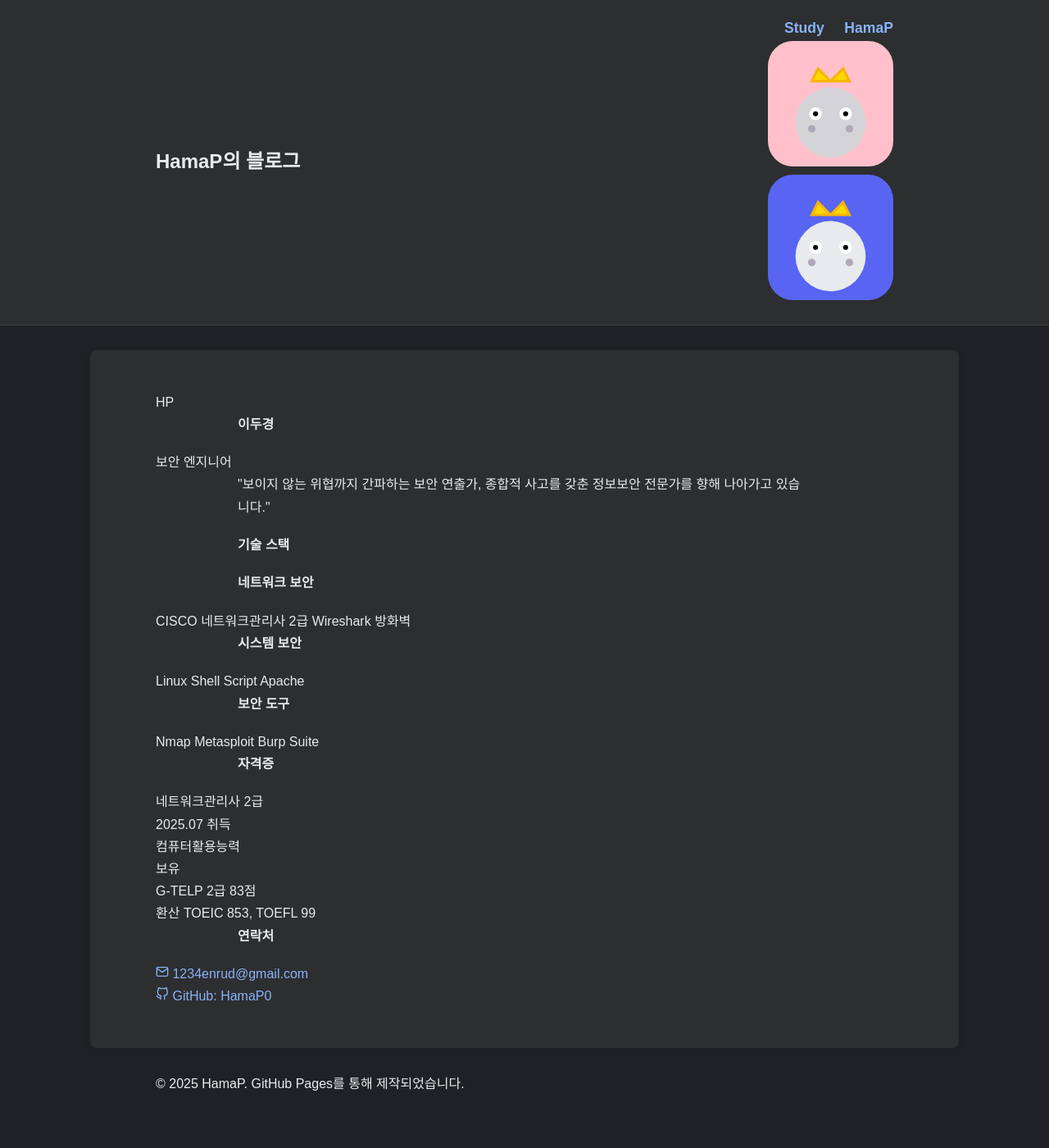
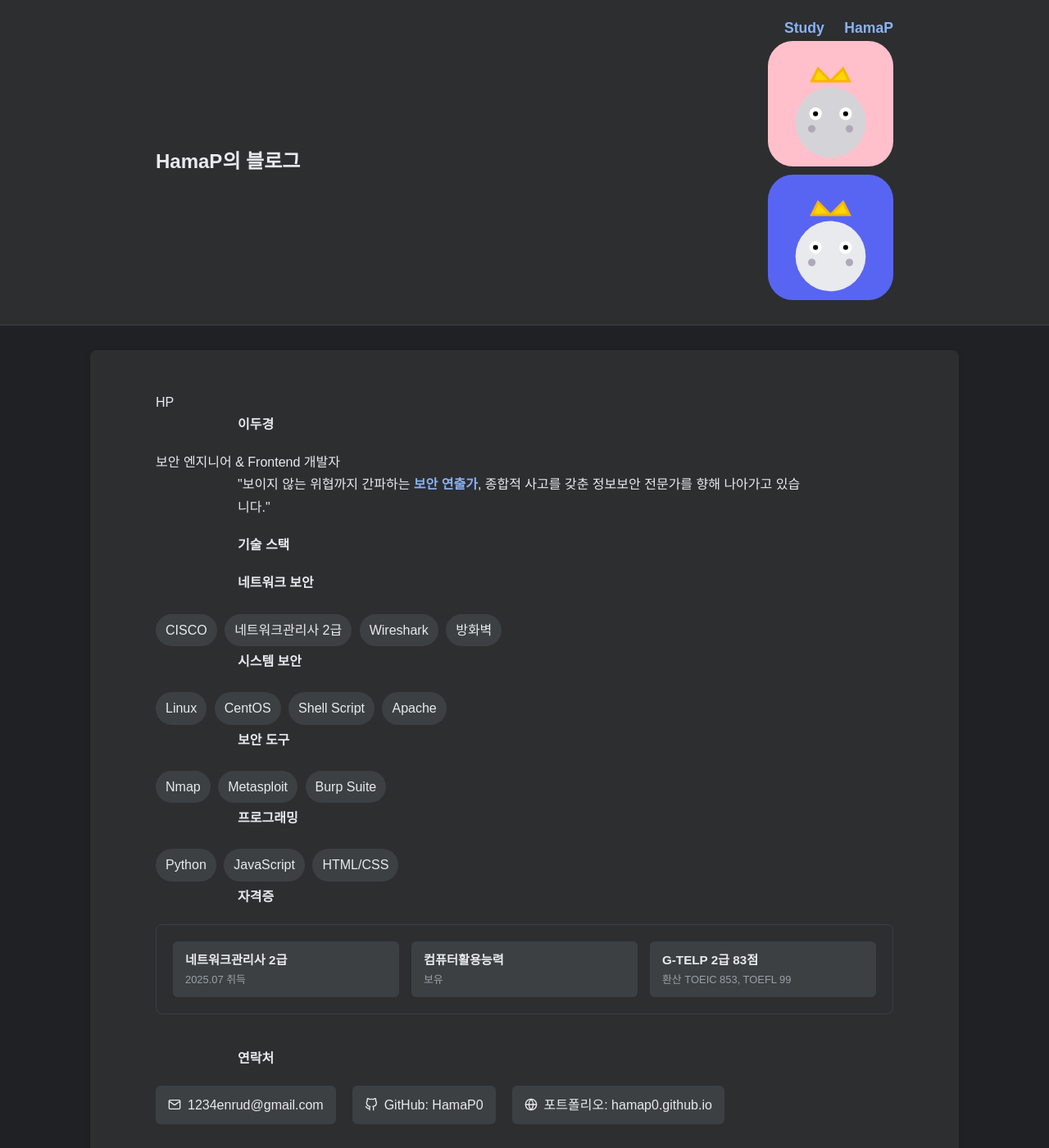
Before and after one commit to HamaP0/HamaP0.github.io, a Jekyll site: the page built from about.html, in a window 1280 px wide and 1400 px high. Shown: the whole window at 82% size. Built offline with Jekyll 4.4.1, drawn with Linux system fonts in a browser that asks for light colours; some web fonts are replaced.

Commit message:
Update about.html

```diff
--- a/about.html
+++ b/about.html
@@ -12,9 +12,9 @@ title: "About - HamaP의 블로그"
         <span>HP</span>
       </div>
       <h1 class="profile-name">이두경</h1>
-      <div class="profile-title">보안 엔지니어</div>
+      <div class="profile-title">보안 엔지니어 & Frontend 개발자</div>
       <p class="profile-description">
-        "보이지 않는 위협까지 간파하는 <span class="security-highlight">보안 연출가</span>,
+        "보이지 않는 위협까지 간파하는 <span style="color: var(--link-color); font-weight: bold;">보안 연출가</span>,
         종합적 사고를 갖춘 정보보안 전문가를 향해 나아가고 있습니다."
       </p>
     </div>
@@ -26,63 +26,81 @@ title: "About - HamaP의 블로그"
     <div class="skill-category">
       <h3 class="category-title">네트워크 보안</h3>
       <div class="skill-tags">
-        <span class="skill-tag network">CISCO</span>
-        <span class="skill-tag network">네트워크관리사 2급</span>
-        <span class="skill-tag network">Wireshark</span>
-        <span class="skill-tag network">방화벽</span>
+        <span class="skill-tag" style="background-color: var(--tag-bg); padding: 6px 12px; border-radius: 20px; display: inline-block; margin: 5px 5px 5px 0;">CISCO</span>
+        <span class="skill-tag" style="background-color: var(--tag-bg); padding: 6px 12px; border-radius: 20px; display: inline-block; margin: 5px 5px 5px 0;">네트워크관리사 2급</span>
+        <span class="skill-tag" style="background-color: var(--tag-bg); padding: 6px 12px; border-radius: 20px; display: inline-block; margin: 5px 5px 5px 0;">Wireshark</span>
+        <span class="skill-tag" style="background-color: var(--tag-bg); padding: 6px 12px; border-radius: 20px; display: inline-block; margin: 5px 5px 5px 0;">방화벽</span>
       </div>
     </div>
 
     <div class="skill-category">
       <h3 class="category-title">시스템 보안</h3>
       <div class="skill-tags">
-        <span class="skill-tag system">Linux</span>
-        <span class="skill-tag system">Shell Script</span>
-        <span class="skill-tag system">Apache</span>
+        <span class="skill-tag" style="background-color: var(--tag-bg); padding: 6px 12px; border-radius: 20px; display: inline-block; margin: 5px 5px 5px 0;">Linux</span>
+        <span class="skill-tag" style="background-color: var(--tag-bg); padding: 6px 12px; border-radius: 20px; display: inline-block; margin: 5px 5px 5px 0;">CentOS</span>
+        <span class="skill-tag" style="background-color: var(--tag-bg); padding: 6px 12px; border-radius: 20px; display: inline-block; margin: 5px 5px 5px 0;">Shell Script</span>
+        <span class="skill-tag" style="background-color: var(--tag-bg); padding: 6px 12px; border-radius: 20px; display: inline-block; margin: 5px 5px 5px 0;">Apache</span>
       </div>
     </div>
 
     <div class="skill-category">
       <h3 class="category-title">보안 도구</h3>
       <div class="skill-tags">
-        <span class="skill-tag security">Nmap</span>
-        <span class="skill-tag security">Metasploit</span>
-        <span class="skill-tag security">Burp Suite</span>
+        <span class="skill-tag" style="background-color: var(--tag-bg); padding: 6px 12px; border-radius: 20px; display: inline-block; margin: 5px 5px 5px 0;">Nmap</span>
+        <span class="skill-tag" style="background-color: var(--tag-bg); padding: 6px 12px; border-radius: 20px; display: inline-block; margin: 5px 5px 5px 0;">Metasploit</span>
+        <span class="skill-tag" style="background-color: var(--tag-bg); padding: 6px 12px; border-radius: 20px; display: inline-block; margin: 5px 5px 5px 0;">Burp Suite</span>
+      </div>
+    </div>
+
+    <div class="skill-category">
+      <h3 class="category-title">프로그래밍</h3>
+      <div class="skill-tags">
+        <span class="skill-tag" style="background-color: var(--tag-bg); padding: 6px 12px; border-radius: 20px; display: inline-block; margin: 5px 5px 5px 0;">Python</span>
+        <span class="skill-tag" style="background-color: var(--tag-bg); padding: 6px 12px; border-radius: 20px; display: inline-block; margin: 5px 5px 5px 0;">JavaScript</span>
+        <span class="skill-tag" style="background-color: var(--tag-bg); padding: 6px 12px; border-radius: 20px; display: inline-block; margin: 5px 5px 5px 0;">HTML/CSS</span>
       </div>
     </div>
   </section>
 
   <section class="certifications">
-    <h3 class="cert-title">자격증</h3>
-    <div class="cert-list">
-      <div class="cert-item">
-        <div class="cert-name">네트워크관리사 2급</div>
-        <div class="cert-date">2025.07 취득</div>
-      </div>
-      <div class="cert-item">
-        <div class="cert-name">컴퓨터활용능력</div>
-        <div class="cert-date">보유</div>
-      </div>
-      <div class="cert-item">
-        <div class="cert-name">G-TELP 2급 83점</div>
-        <div class="cert-date">환산 TOEIC 853, TOEFL 99</div>
+    <h2 class="section-title">자격증</h2>
+    <div style="background-color: var(--content-bg); border: 1px solid var(--border-color); border-radius: 8px; padding: 20px; margin-top: 20px;">
+      <div style="display: grid; grid-template-columns: repeat(auto-fill, minmax(250px, 1fr)); gap: 15px;">
+        <div style="background-color: var(--tag-bg); padding: 10px 15px; border-radius: 6px; font-size: 0.95em;">
+          <div style="font-weight: bold; color: var(--text-color);">네트워크관리사 2급</div>
+          <div style="color: var(--footer-text); font-size: 0.85em;">2025.07 취득</div>
+        </div>
+        <div style="background-color: var(--tag-bg); padding: 10px 15px; border-radius: 6px; font-size: 0.95em;">
+          <div style="font-weight: bold; color: var(--text-color);">컴퓨터활용능력</div>
+          <div style="color: var(--footer-text); font-size: 0.85em;">보유</div>
+        </div>
+        <div style="background-color: var(--tag-bg); padding: 10px 15px; border-radius: 6px; font-size: 0.95em;">
+          <div style="font-weight: bold; color: var(--text-color);">G-TELP 2급 83점</div>
+          <div style="color: var(--footer-text); font-size: 0.85em;">환산 TOEIC 853, TOEFL 99</div>
+        </div>
       </div>
     </div>
   </section>
 
-  <section class="contact-section">
+  <section class="contact-section" style="margin-top: 40px;">
     <h2 class="section-title">연락처</h2>
-    <div class="contact-items">
-      <div class="contact-item">
-        <a href="mailto:1234enrud@gmail.com">
+    <div style="display: flex; flex-wrap: wrap; gap: 20px; margin-top: 20px;">
+      <div style="background-color: var(--tag-bg); padding: 10px 15px; border-radius: 6px; display: flex; align-items: center; gap: 8px; transition: all 0.2s;">
+        <a href="mailto:1234enrud@gmail.com" style="color: var(--text-color); display: flex; align-items: center; gap: 8px;">
           <svg xmlns="http://www.w3.org/2000/svg" width="16" height="16" viewBox="0 0 24 24" fill="none" stroke="currentColor" stroke-width="2" stroke-linecap="round" stroke-linejoin="round"><path d="M4 4h16c1.1 0 2 .9 2 2v12c0 1.1-.9 2-2 2H4c-1.1 0-2-.9-2-2V6c0-1.1.9-2 2-2z"></path><polyline points="22,6 12,13 2,6"></polyline></svg>
           1234enrud@gmail.com
         </a>
       </div>
-      <div class="contact-item">
-        <a href="https://github.com/HamaP0" target="_blank">
+      <div style="background-color: var(--tag-bg); padding: 10px 15px; border-radius: 6px; display: flex; align-items: center; gap: 8px; transition: all 0.2s;">
+        <a href="https://github.com/HamaP0" target="_blank" style="color: var(--text-color); display: flex; align-items: center; gap: 8px;">
           <svg xmlns="http://www.w3.org/2000/svg" width="16" height="16" viewBox="0 0 24 24" fill="none" stroke="currentColor" stroke-width="2" stroke-linecap="round" stroke-linejoin="round"><path d="M9 19c-5 1.5-5-2.5-7-3m14 6v-3.87a3.37 3.37 0 0 0-.94-2.61c3.14-.35 6.44-1.54 6.44-7A5.44 5.44 0 0 0 20 4.77 5.07 5.07 0 0 0 19.91 1S18.73.65 16 2.48a13.38 13.38 0 0 0-7 0C6.27.65 5.09 1 5.09 1A5.07 5.07 0 0 0 5 4.77a5.44 5.44 0 0 0-1.5 3.78c0 5.42 3.3 6.61 6.44 7A3.37 3.37 0 0 0 9 18.13V22"></path></svg>
           GitHub: HamaP0
+        </a>
+      </div>
+      <div style="background-color: var(--tag-bg); padding: 10px 15px; border-radius: 6px; display: flex; align-items: center; gap: 8px; transition: all 0.2s;">
+        <a href="http://hamap0.github.io" target="_blank" style="color: var(--text-color); display: flex; align-items: center; gap: 8px;">
+          <svg xmlns="http://www.w3.org/2000/svg" width="16" height="16" viewBox="0 0 24 24" fill="none" stroke="currentColor" stroke-width="2" stroke-linecap="round" stroke-linejoin="round"><circle cx="12" cy="12" r="10"></circle><line x1="2" y1="12" x2="22" y2="12"></line><path d="M12 2a15.3 15.3 0 0 1 4 10 15.3 15.3 0 0 1-4 10 15.3 15.3 0 0 1-4-10 15.3 15.3 0 0 1 4-10z"></path></svg>
+          포트폴리오: hamap0.github.io
         </a>
       </div>
     </div>
```
